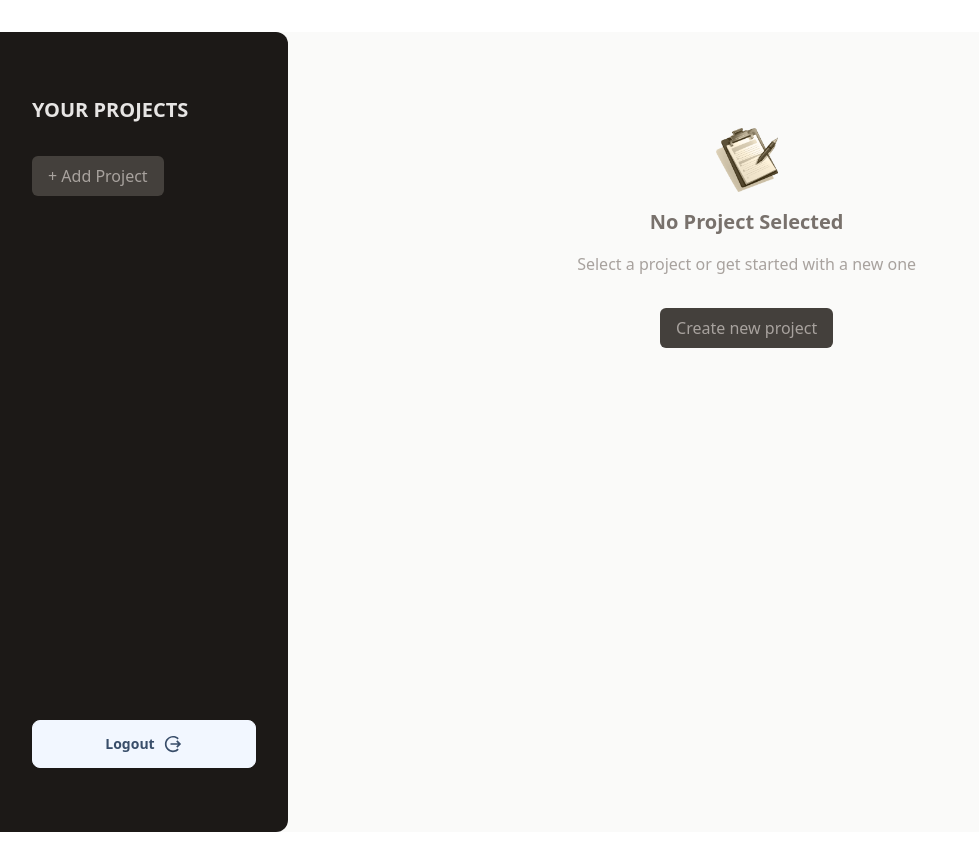
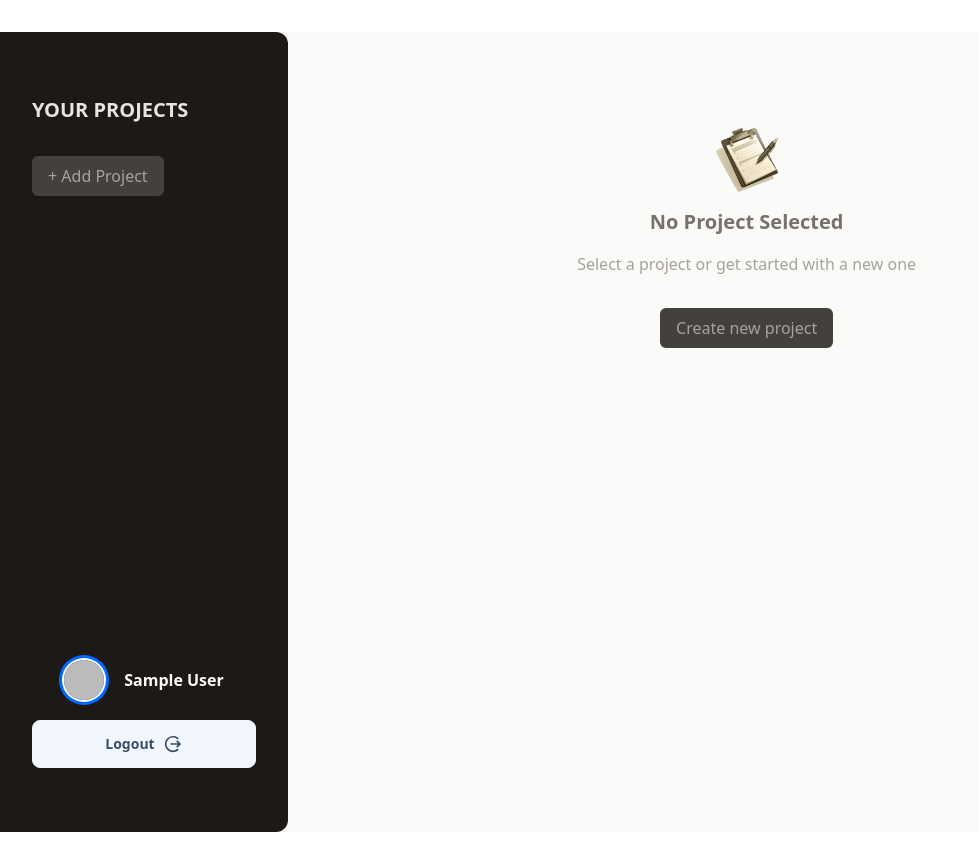
Before and after one commit to Ahliddin77/Project_Management_app_React, a React (Vite) app: page / in a window 1280 px wide. Shown: the whole page, without its empty margins (0-979 px from the left). Built offline with nearby package versions, Linux system fonts and the light colour scheme; no server answers; sample sign-in values are in the browser's storage.

Commit message:
avatar and useraname added

```diff
--- a/src/components/ProjectsSidebar.jsx
+++ b/src/components/ProjectsSidebar.jsx
@@ -1,10 +1,19 @@
+// components
 import Button from "./Button";
+
+// react imports
 import { useState, useEffect } from "react";
 import { FaEllipsisV, FaThumbtack } from "react-icons/fa";
-import { useGlobalContext } from "../hooks/useGlobalContext";
+
+// firebase imports
 import { signOut } from "firebase/auth";
 import { auth } from "../firebase/firebaseConfig";
+
+// icon
 import { IoMdLogOut } from "react-icons/io";
+
+// global context
+import { useGlobalContext } from "../hooks/useGlobalContext";
 
 export default function ProjectSidebar({
   onStartAddProject,
@@ -42,8 +51,9 @@ export default function ProjectSidebar({
     setSortedProjects(sortedProjects);
   }, [projects]);
 
-  const { dispatch } = useGlobalContext();
+  const { dispatch, user } = useGlobalContext();
 
+  // log out function
   const logoutAccount = () => {
     signOut(auth)
       .then(() => {
@@ -128,6 +138,21 @@ export default function ProjectSidebar({
         })}
       </ul>
 
+      <div className="flex flex-col gap-y-5 justify-center items-center">
+        {user.displayName && user.photoURL ? (
+          <>
+            <div className="flex gap-5 items-center">
+              <div className="avatar">
+                <div className="w-10 rounded-full ring ring-primary ring-offset-base-100 ring-offset-2">
+                  <img src={user.photoURL} />
+                </div>
+              </div>
+              <h3 className="font-bold capitalize">{user.displayName}</h3>
+            </div>
+          </>
+        ) : (
+          ""
+        )}
         <button
           onClick={logoutAccount}
           className="btn btn-square w-full flex items-center"
@@ -135,6 +160,7 @@ export default function ProjectSidebar({
           <span>Logout</span>
           <IoMdLogOut className="w-5 h-5" />
         </button>
+      </div>
     </aside>
   );
 }
```
Lines whose indentation alone changed are shown as unchanged.
